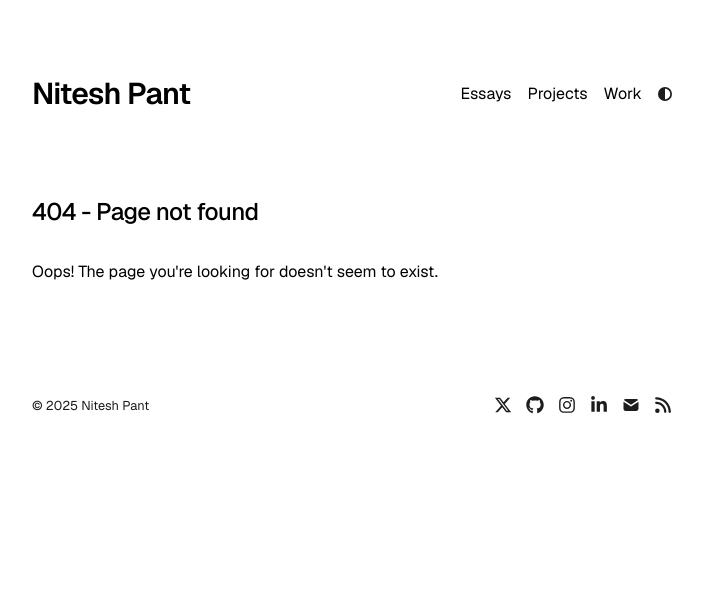
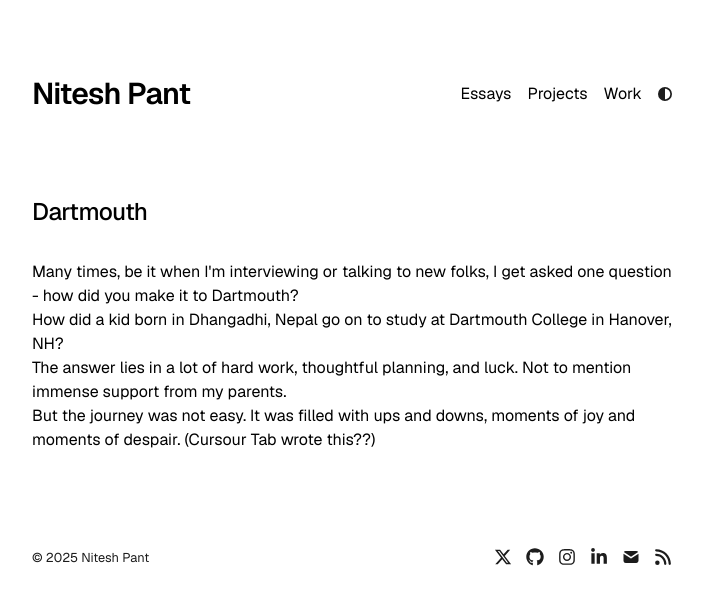
Before and after one commit to niteshpant99/niteshpant.com-site, a Next.js app: page /dartmouth in a window 1280 px wide. Before the commit this address had no page. Shown: the top 604 px of the page, without its empty margins (288-991 px from the left). Built offline with nearby package versions, Linux system fonts and the light colour scheme.

Commit message:
added /dartmouth

```diff
--- /dev/null
+++ b/app/dartmouth/page.tsx
@@ -0,0 +1,21 @@
+// app/dartmouth/page.tsx
+
+import type { Metadata } from "next";
+
+export const metadata: Metadata = {
+    title: "Dartmouth",
+    description: "How I went from a small town in Nepal to Dartmouth College",
+  };
+
+export default function Dartmouth() {
+    return (
+        <section>
+            <h1 className="mb-8 text-2xl font-medium tracking-tight">Dartmouth</h1>
+
+            <p>Many times, be it when I'm interviewing or talking to new folks, I get asked one question - how did you make it to Dartmouth?</p>
+            <p>How did a kid born in Dhangadhi, Nepal go on to study at Dartmouth College in Hanover, NH?</p>
+            <p>The answer lies in a lot of hard work, thoughtful planning, and luck. Not to mention immense support from my parents.</p>
+            <p>But the journey was not easy. It was filled with ups and downs, moments of joy and moments of despair. (Cursour Tab wrote this??)</p>
+        </section>
+    )
+}
--- a/app/essays/page.tsx
+++ b/app/essays/page.tsx
@@ -17,6 +17,9 @@ export default function BlogPosts() {
       <div>
       <h2 className="mb-6 text-l">by Nitesh</h2>
       </div>
+
+      <p>If stuck, start here</p>
+      <p className="mb-6" >My story to <a href='/dartmouth' className="hover:underline">Dartmouth</a></p>
       <div>
         {allBlogs
           .sort((a, b) => {
--- a/app/global.css
+++ b/app/global.css
@@ -22,7 +22,7 @@
 
 /* Dark theme colors */
 .dark {
-  background-color: #121212;
+  background-color: #0F1917;
   --sh-class: #4c97f8;
   --sh-identifier: white;
   --sh-sign: #8996a3;
--- a/app/sitemap.ts
+++ b/app/sitemap.ts
@@ -12,7 +12,7 @@ export default async function sitemap(): Promise<MetadataRoute.Sitemap> {
     lastModified: post.metadata.publishedAt,
   }));
 
-  let routes = ["", "blog", "projects", "photos"].map((route) => ({
+  let routes = ["", "blog", "projects", "photos", "dartmouth"].map((route) => ({
     url: `${BaseUrl}${route}`,
     lastModified: new Date().toISOString().split("T")[0],
   }));
--- a/app/work/page.tsx
+++ b/app/work/page.tsx
@@ -18,6 +18,7 @@ export default function Work() {
       <h2 className="mb-4 pl-4 pt-4 text-xl">Novodaya</h2>
       <h2 className="mb-4 pl-4 pt-4 text-xl">Luna</h2>
       <h2 className="mb-4 pl-4 pt-4 text-xl">Safka</h2>
+      <h2 className="mb-4 pl-4 pt-4 text-xl">Fun React Weekend gigs</h2>
 
       {/*}
       <ImageGrid
```
